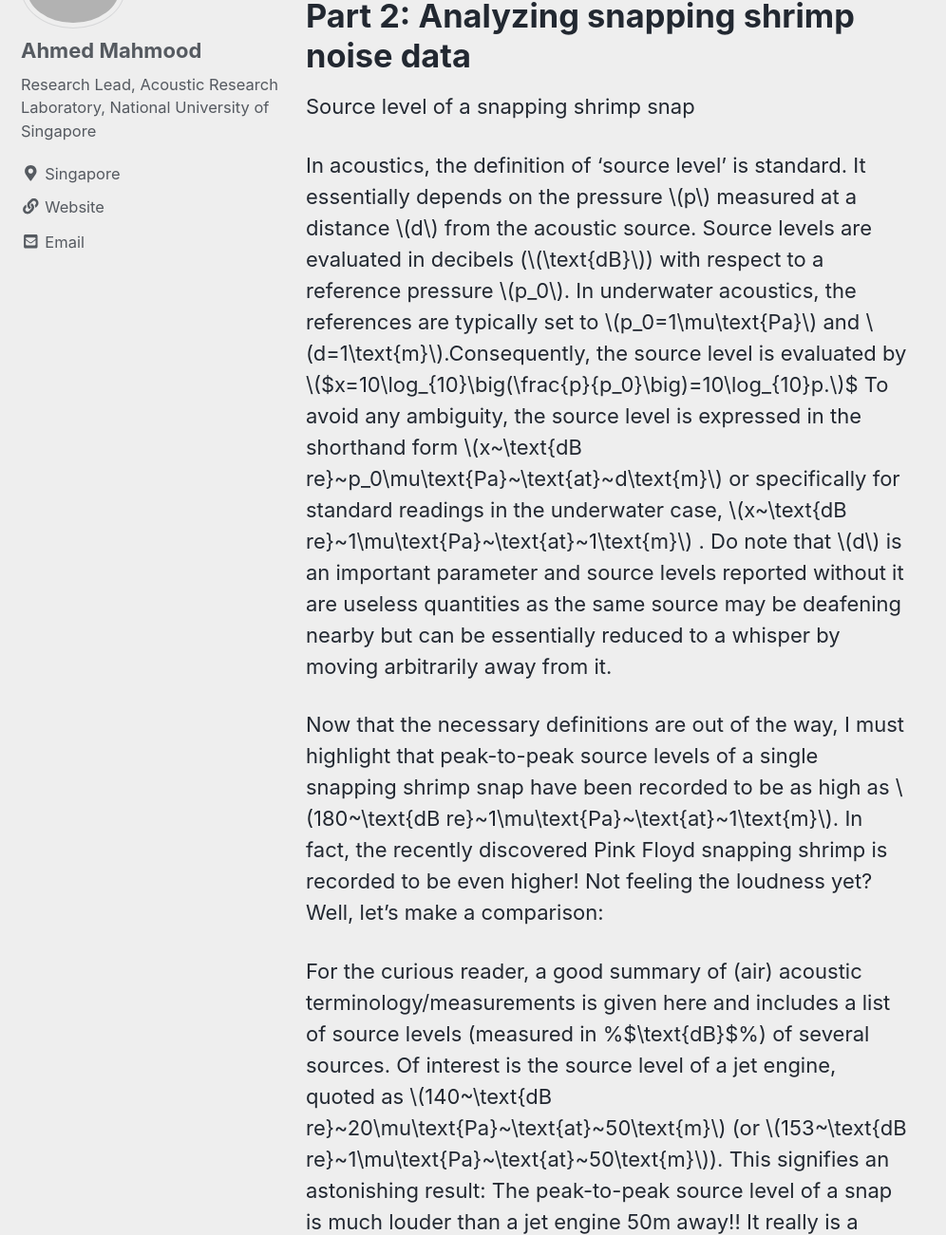
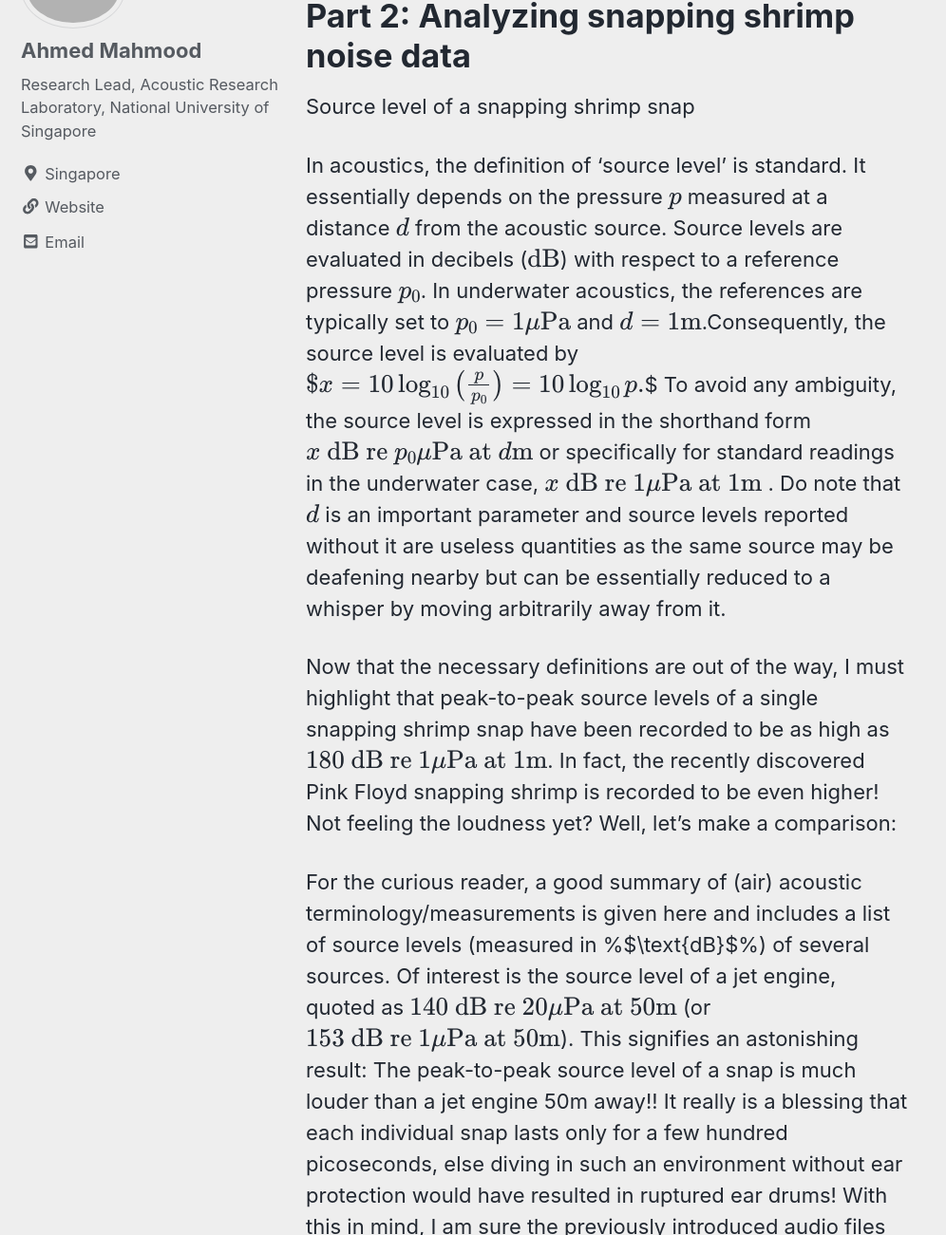
Before and after one commit to ahmd-mahm/ahmd-mahm.github.io, a Jekyll site: the page built from _posts/2018-02-28-The-Snapping-Shrimp.md, in a window 1280 px wide and 1400 px high, scrolled down 7937 px, cut to the strip 99-1400 px from the top of the window. Shown: the whole strip at 95% size, without its empty margins (0-996 px from the left). Built offline with Jekyll 4.4.1, drawn with Linux system fonts in a browser that asks for light colours; nearby versions of some CDN libraries; formulas are drawn with MathJax 3; some of the changed lines change nothing that is shown; some of the changed text lies outside the part shown.

Commit message:
no message

```diff
--- a/_includes/scripts.html
+++ b/_includes/scripts.html
@@ -24,3 +24,9 @@
 
 {% include analytics.html %}
 {% include /comments-providers/scripts.html %}
+
+{% if page.mathjax %}
+<script type="text/javascript" async
+  src="https://cdn.mathjax.org/mathjax/latest/MathJax.js?config=TeX-MML-AM_CHTML">
+</script>
+{% endif %}
--- a/_posts/2018-02-28-The-Snapping-Shrimp.md
+++ b/_posts/2018-02-28-The-Snapping-Shrimp.md
@@ -1,3 +1,7 @@
+---
+mathjax: true
+---
+
 # Before getting started
 
 - All technical figures/files on this page are for public use, so share away!
```
